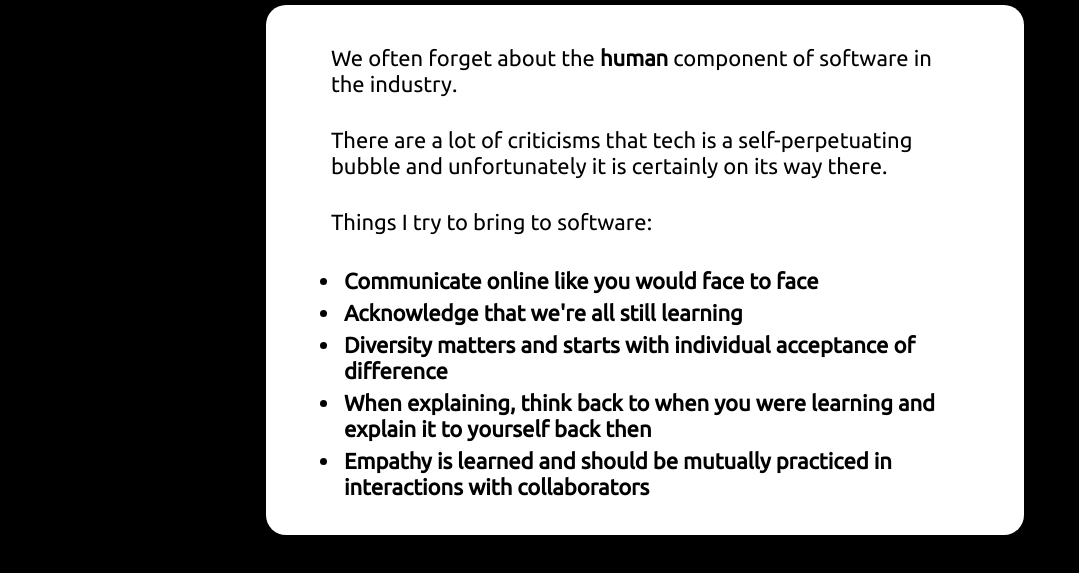
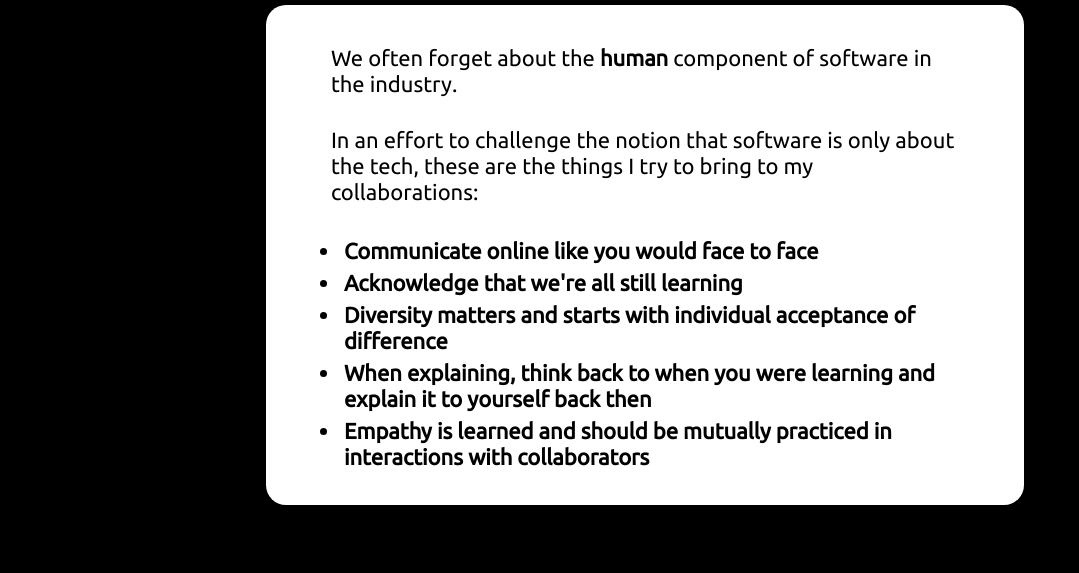
Before and after one commit to jbaublitz/jbaublitz-me, a plain HTML site: page humans.html in a window 1280 px wide. Shown: the part 157-730 px from the top of the page, without its empty margins (0-1079 px from the left). Drawn offline with Linux system fonts and the light colour scheme.

Commit message:
Update humans.txt

```diff
--- a/humans.html
+++ b/humans.html
@@ -20,8 +20,7 @@
             </a>
             <div class="center-panel">
                 <p>We often forget about the <b>human</b> component of software in the industry.</p>
-                <p>There are a lot of criticisms that tech is a self-perpetuating bubble and unfortunately it is certainly on its way there.</p>
-                <p>Things I try to bring to software:</p>
+                <p>In an effort to challenge the notion that software is only about the tech, these are the things I try to bring to my collaborations:</p>
                 <ul class="left-list">
                     <li><b>Communicate online like you would face to face<b></li>
                     <li><b>Acknowledge that we're all still learning<b></li>
```
